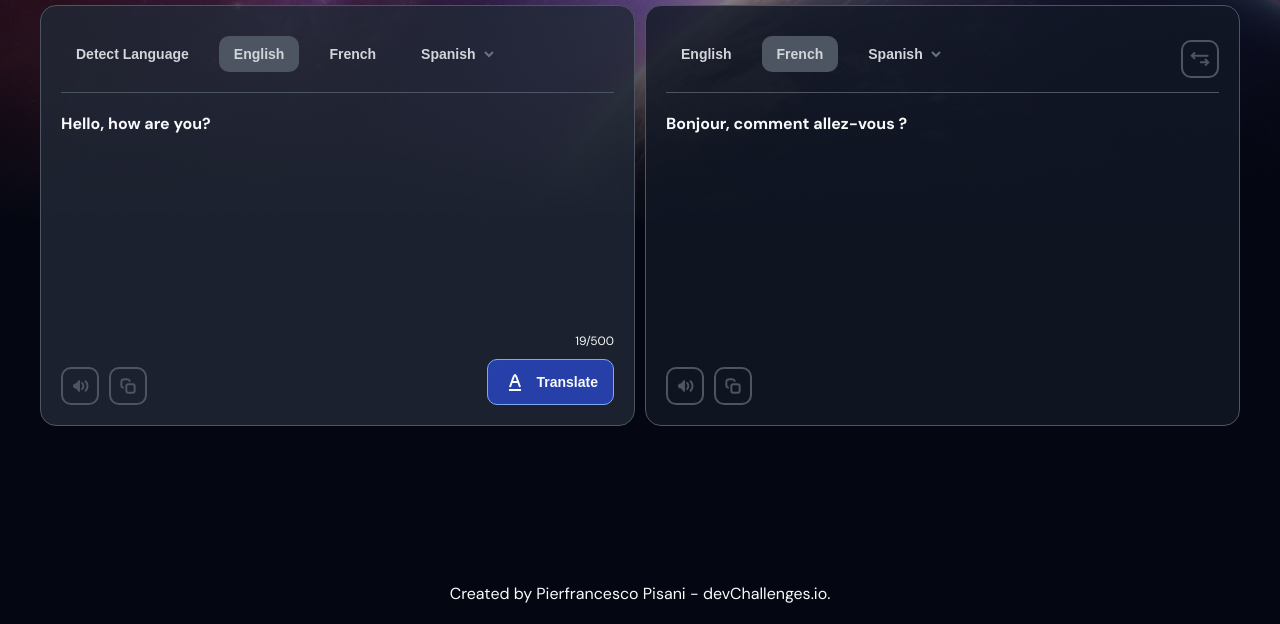
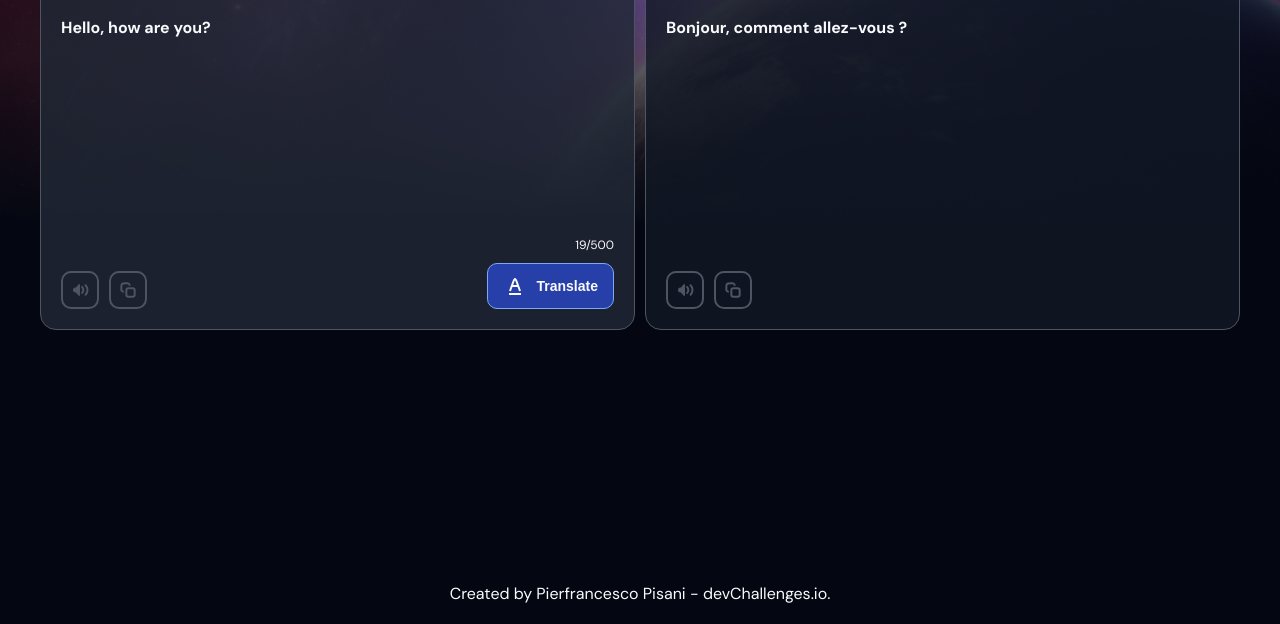
Before and after one commit to pierfrancesco98/Translate-App-devChallenges.io, a plain HTML site: page index.html in a window 1280 px wide. Shown: the part 237-861 px from the top of the page. Drawn offline with Linux system fonts and the light colour scheme.

Commit message:
Update style.css

```diff
--- a/style.css
+++ b/style.css
@@ -18,7 +18,7 @@ body {
   position: relative;
   display: flex;
   align-items: center;
-  justify-content: center;
+  padding-top: 40px;
   flex-direction: column;
   gap: 40px;
 }
```
